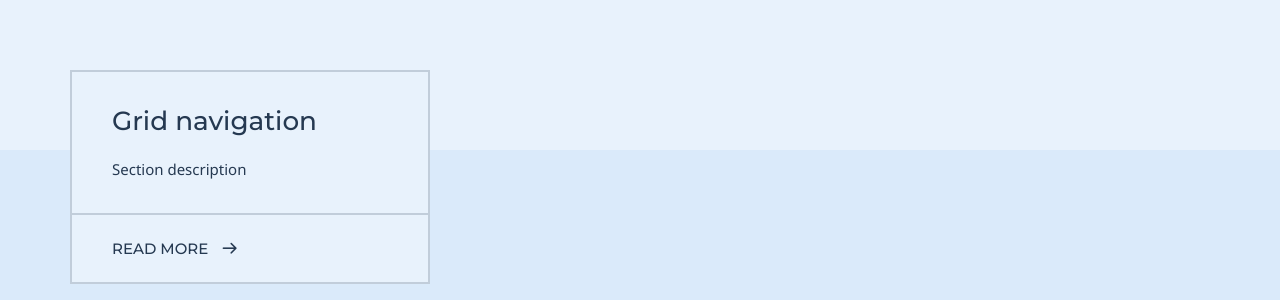
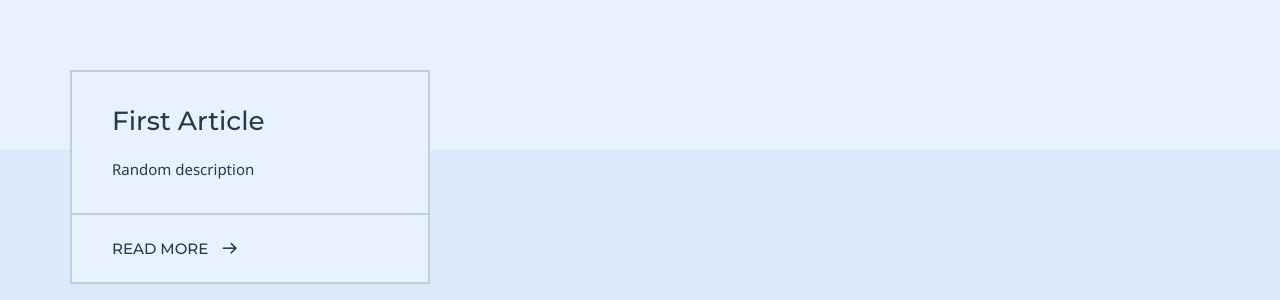
Before and after one commit to k8stuff/Some-K8-Stuff, a Jekyll site: the page built from index.md, in a window 1280 px wide. Shown: the part 359-659 px from the top of the page. Built offline with Jekyll 4.4.1, drawn with Linux system fonts in a browser that asks for light colours; some web fonts are replaced.

Commit message:
Update index.md

```diff
--- a/index.md
+++ b/index.md
@@ -24,15 +24,15 @@ author:
 
 # Grid navigation
 grid_navigation:
-    - title: Grid navigation
-      excerpt: Section description
+    - title: First Article
+      excerpt: Random description
       cta: Read more
       url: '#'
 
 # Grid navigation
 grid_navigation2:
-    - title: Grid navigation
-      excerpt: Section description
+    - title: Second Article
+      excerpt: Another random description
       cta: Read more
       url: '#'
 ---
```
